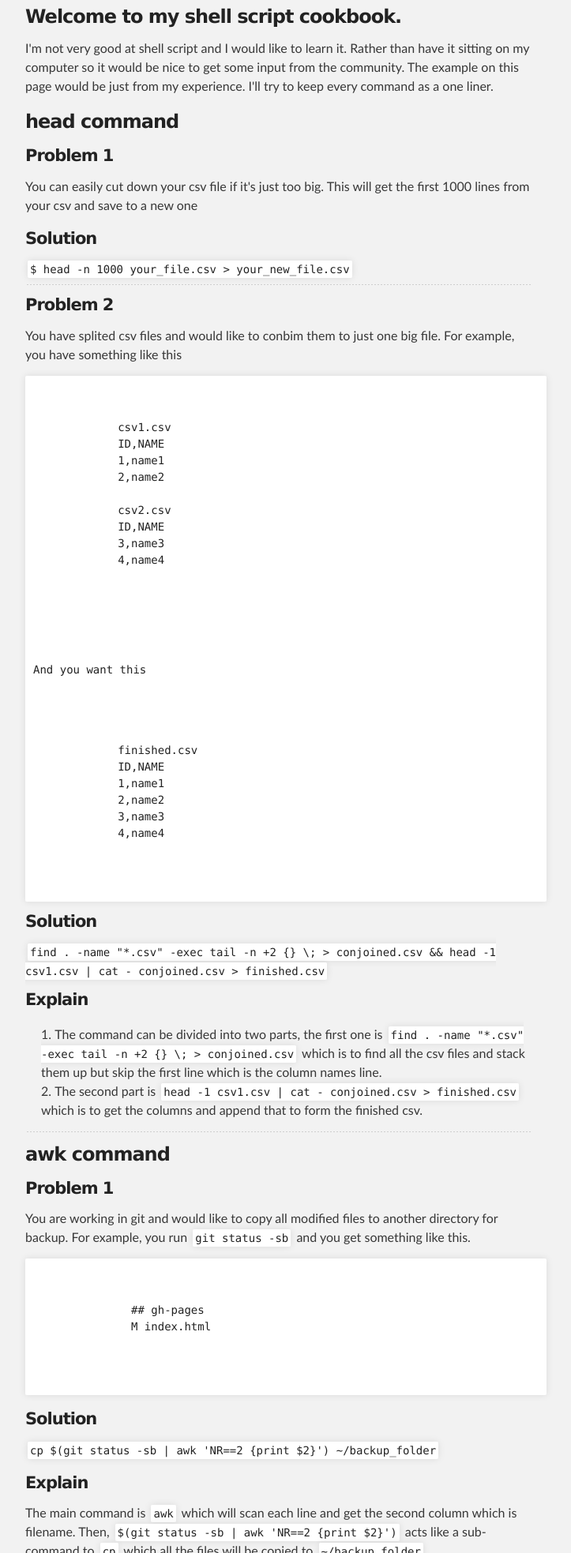
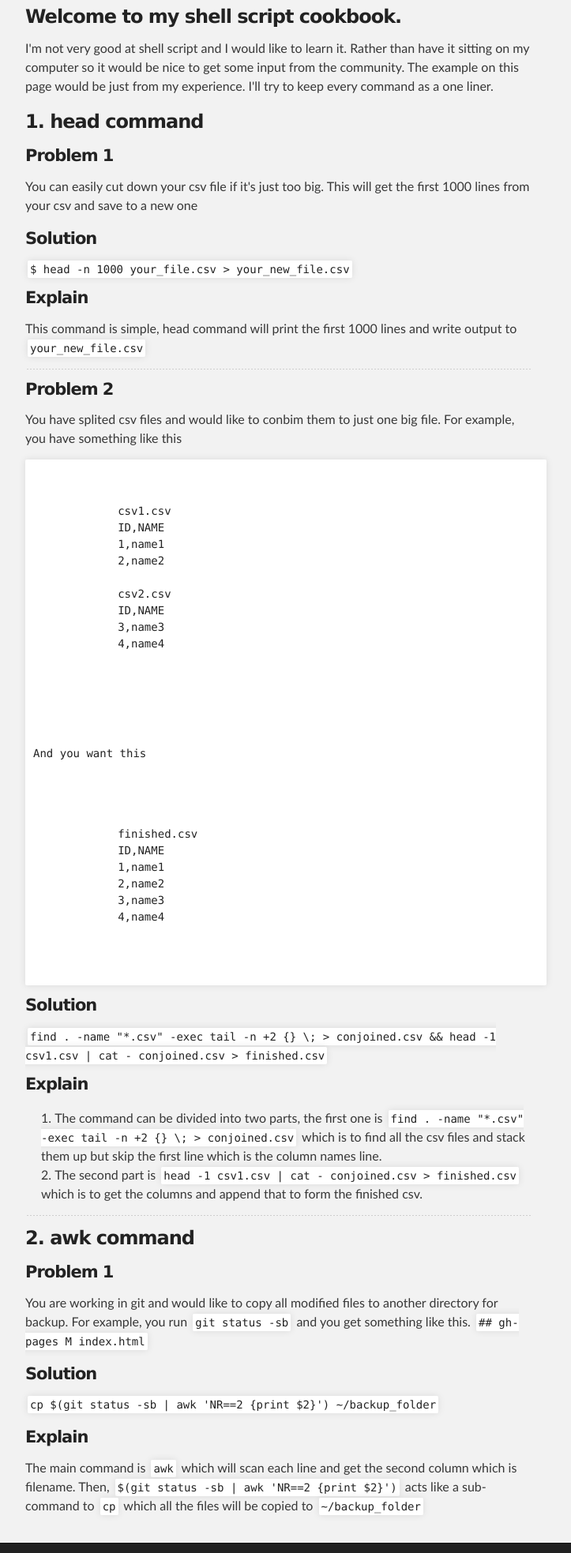
Before and after one commit to noppanit/shellscriptcookbook, a plain HTML site: page index.html in a window 1280 px wide. Shown: the part 257-2224 px from the top of the page at 79% size, without its empty margins (288-1011 px from the left). Drawn offline with Linux system fonts and the light colour scheme.

Commit message:
Editing some wording

```diff
--- a/index.html
+++ b/index.html
@@ -37,7 +37,7 @@
 
         <p>I'm not very good at shell script and I would like to learn it. Rather than have it sitting on my computer so it would be nice to get some input from the community. The example on this page would be just from my experience. I'll try to keep every command as a one liner.</p>
 
-        <h3><strong>head</strong> command</h3>
+        <h3>1. <strong>head</strong> command</h3>
 
         <h4>Problem 1</h4>
         <p>You can easily cut down your csv file if it's just too big. This will get the first 1000 lines from your csv and save to a new one</p>
@@ -46,6 +46,9 @@
         <code>
         $ head -n 1000 your_file.csv > your_new_file.csv
         </code>
+
+        <h4>Explain</h4>
+        <p>This command is simple, head command will print the first 1000 lines and write output to <code>your_new_file.csv</code></p>
 
         <hr />
 
@@ -95,17 +98,17 @@
 
         <hr />
 
-        <h3><strong>awk</strong> command</h3>
+        <h3>2. <strong>awk</strong> command</h3>
         <h4>Problem 1</h4>
         <p>
           You are working in git and would like to copy all modified files to another directory for backup. For example, you run <code>git status -sb</code> and you get something like this.
 
-          <pre>
-            <code>
-              ## gh-pages
-              M index.html
-            </code>
-          </pre>
+
+          <code>
+            ## gh-pages
+            M index.html
+          </code>
+
 
         </p>
 
```
